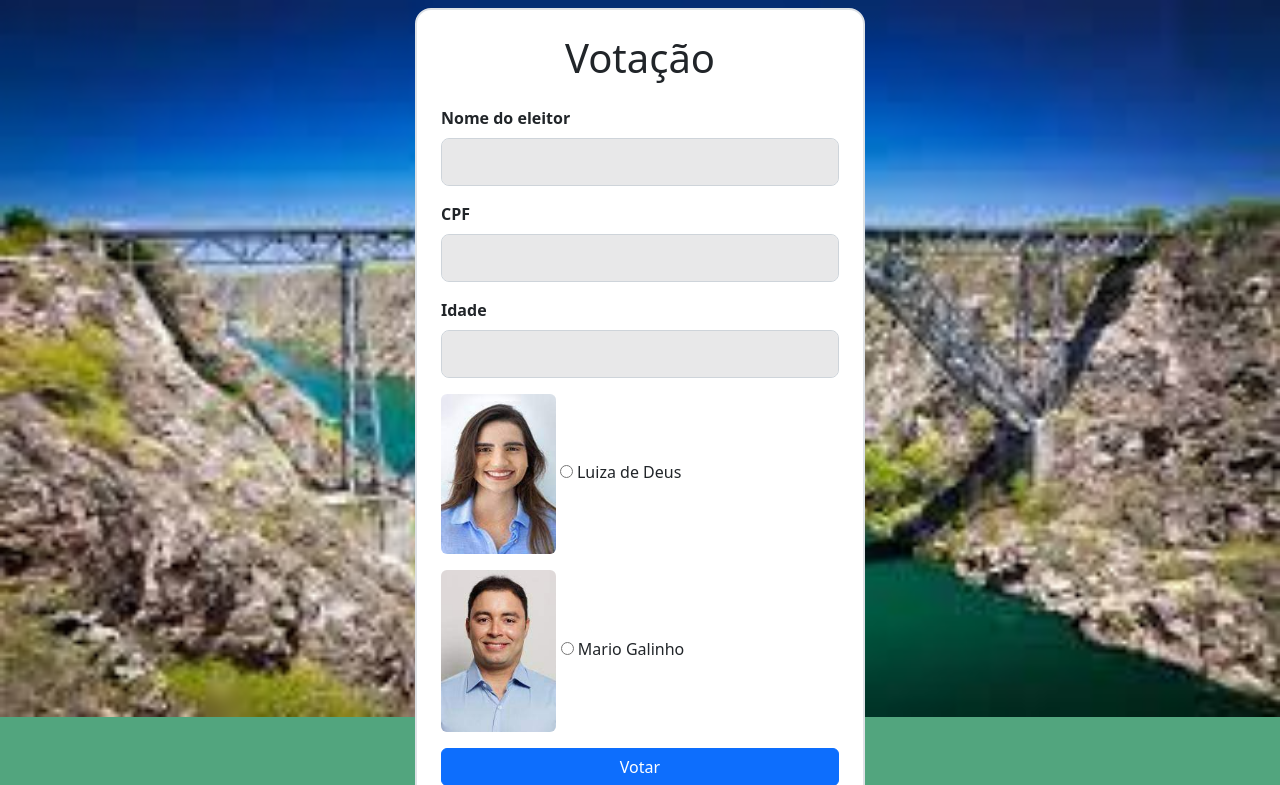
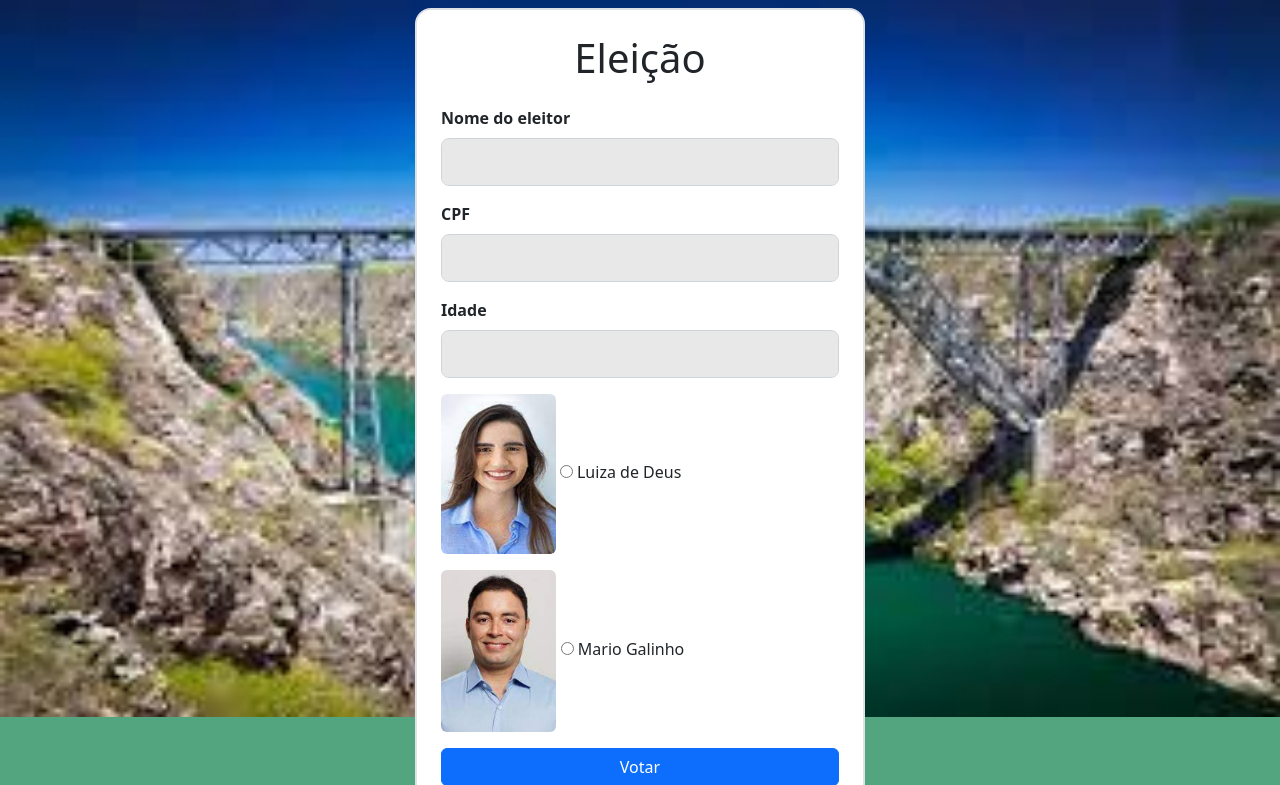
Before and after one commit to LuizAugusto1/EleicaoPA, a PHP site: page / in a window 1280 px wide. Shown: the top 785 px of the page. Run offline with PHP 8.4, Linux system fonts and the light colour scheme.

Commit message:
Primeiro Commit

```diff
--- a/index.php
+++ b/index.php
@@ -21,7 +21,7 @@ $eleitor = new Eleitor($_POST['nome'], $_POST['cpf'], $_POST['idade'], $_POST['v
     <meta charset="UTF-8">
     <meta http-equiv="X-UA-Compatible" content="IE=edge">
     <meta name="viewport" content="width=device-width, initial-scale=1.0">
-    <title>Sistema De Votação</title>
+    <title>Eleição</title>
     <link href="css/bootstrap.min.css" rel="stylesheet">
     <link rel="stylesheet" href="css/styles.css"/>
 
@@ -32,7 +32,7 @@ $eleitor = new Eleitor($_POST['nome'], $_POST['cpf'], $_POST['idade'], $_POST['v
     <div class="container border border-2 rounded-4 p-4 bg-white mb-5" style="max-width: 450px;">
 
         <form method="post">
-            <h1 class="mb-4 text-center">Votação</h1>
+            <h1 class="mb-4 text-center">Eleição</h1>
             <div class="">
                 <div class="mb-3 bs-success">
                     <label for="nome" class="form-label fw-semibold">Nome do eleitor</label>
```
